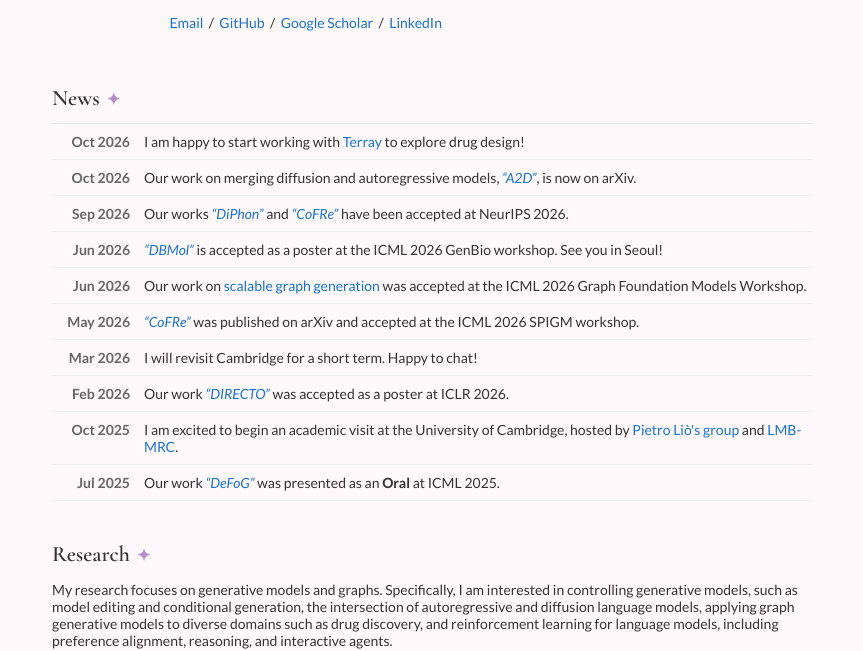
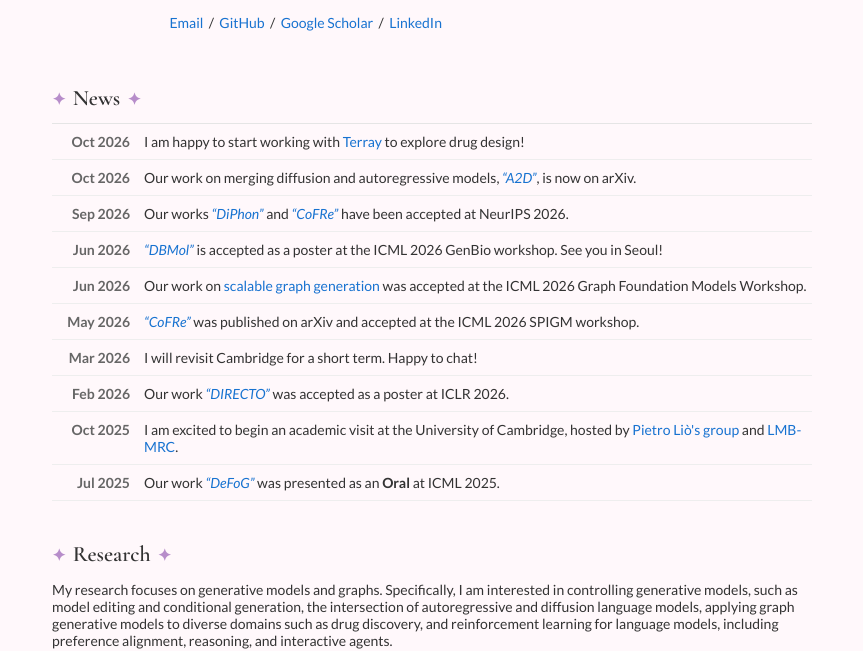
Before and after one commit to qym7/qym7.github.io, a Jekyll site: the page built from _posts/2026-10-06-A2D.markdown, in a window 1280 px wide. Shown: the part 340-991 px from the top of the page, without its empty margins (208-1071 px from the left). Built offline with Jekyll 4.4.1, drawn with Linux system fonts in a browser that asks for light colours.

Commit message:
Place sparkle symbols around section headings

```diff
--- a/_layouts/default.html
+++ b/_layouts/default.html
@@ -18,7 +18,7 @@
   <meta name="author" content="{{ site.name }}" />
   <meta name="viewport" content="width=device-width, initial-scale=1">
 
-  <link rel="stylesheet" type="text/css" href="{{ site.baseurl }}/style.css?v=20261013-cormorant" />
+  <link rel="stylesheet" type="text/css" href="{{ site.baseurl }}/style.css?v=20261013-star-pair" />
   <link rel="canonical" href="{{ page.url | replace:'index.html','' | prepend: site.baseurl | prepend: site.url }}">
   <link href="https://fonts.googleapis.com/css2?family=Cormorant+Garamond:ital,wght@0,600;0,700;1,700&family=Lato:ital,wght@0,400;0,700;1,400;1,700&display=swap" rel="stylesheet" type="text/css">
 
--- a/style.scss
+++ b/style.scss
@@ -107,11 +107,18 @@
   color: #333;
 }
 
+h2::before,
 h2::after {
   content: " ✦";
   color: #b78dca;
   font-size: 0.75em;
   margin-left: 3px;
+}
+
+h2::before {
+  content: "✦ ";
+  margin-left: 0;
+  margin-right: 3px;
 }
 
 h3 {
```
